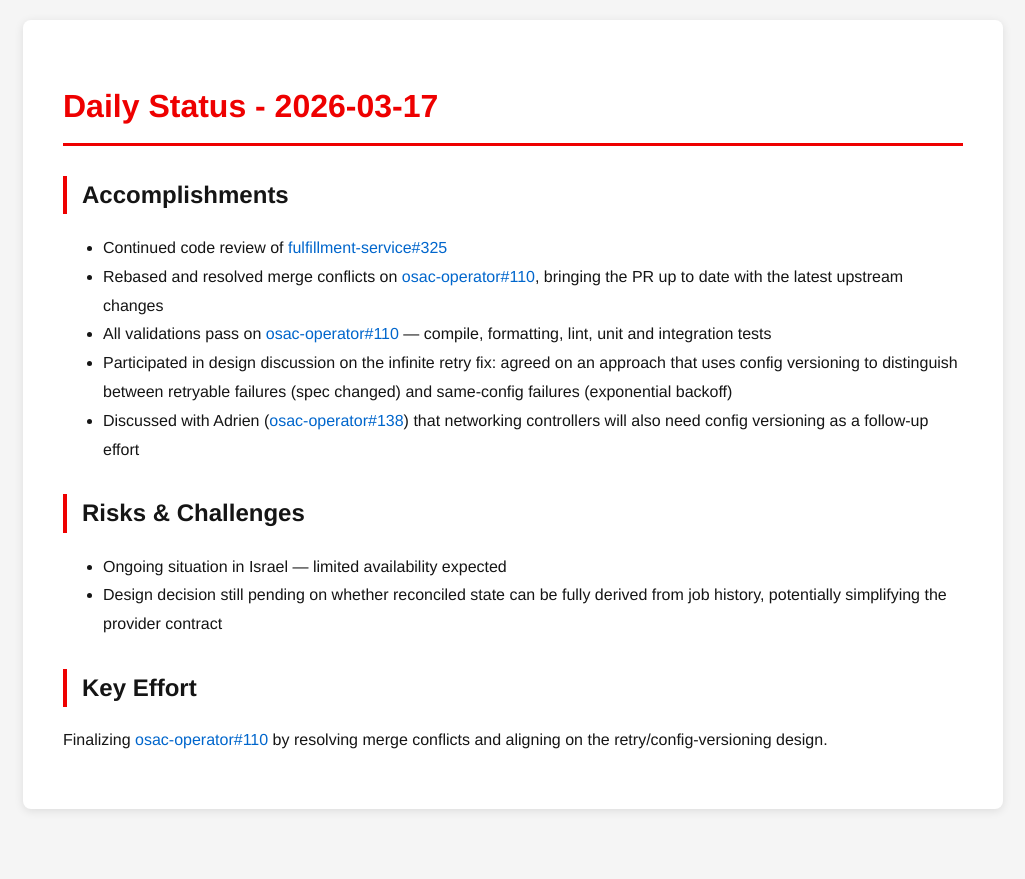
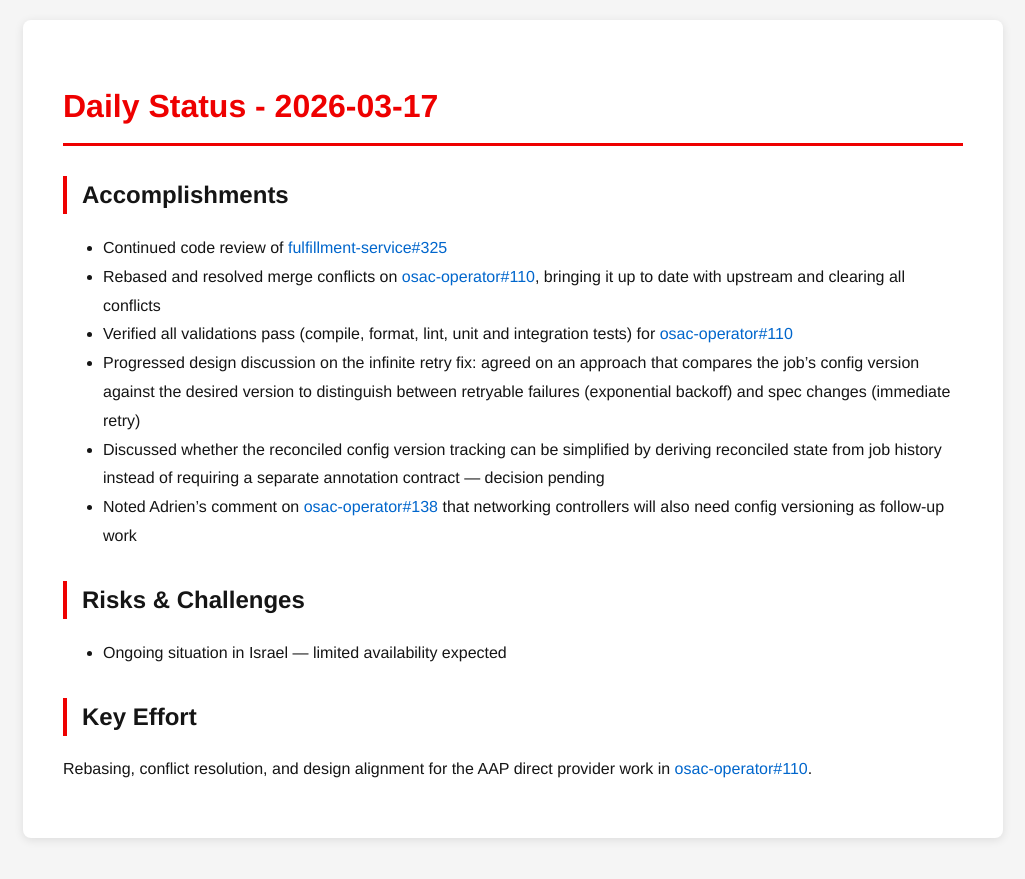
Before and after one commit to tzvatot/daily-status, a Jekyll site: the page built from 2026-03-17.md, in a window 1280 px wide. Shown: the top 879 px of the page, without its empty margins (127-1152 px from the left). Built offline with Jekyll 4.4.1, drawn with Linux system fonts in a browser that asks for light colours.

Commit message:
Daily status update - 2026-03-17

```diff
--- a/2026-03-17.md
+++ b/2026-03-17.md
@@ -8,14 +8,14 @@
 
 ## Accomplishments
 - Continued code review of [fulfillment-service#325](https://github.com/osac-project/fulfillment-service/pull/325)
-- Rebased and resolved merge conflicts on [osac-operator#110](https://github.com/osac-project/osac-operator/pull/110), bringing the PR up to date with the latest upstream changes
-- All validations pass on [osac-operator#110](https://github.com/osac-project/osac-operator/pull/110) — compile, formatting, lint, unit and integration tests
-- Participated in design discussion on the infinite retry fix: agreed on an approach that uses config versioning to distinguish between retryable failures (spec changed) and same-config failures (exponential backoff)
-- Discussed with Adrien ([osac-operator#138](https://github.com/osac-project/osac-operator/pull/138)) that networking controllers will also need config versioning as a follow-up effort
+- Rebased and resolved merge conflicts on [osac-operator#110](https://github.com/osac-project/osac-operator/pull/110), bringing it up to date with upstream and clearing all conflicts
+- Verified all validations pass (compile, format, lint, unit and integration tests) for [osac-operator#110](https://github.com/osac-project/osac-operator/pull/110)
+- Progressed design discussion on the infinite retry fix: agreed on an approach that compares the job's config version against the desired version to distinguish between retryable failures (exponential backoff) and spec changes (immediate retry)
+- Discussed whether the reconciled config version tracking can be simplified by deriving reconciled state from job history instead of requiring a separate annotation contract — decision pending
+- Noted Adrien's comment on [osac-operator#138](https://github.com/osac-project/osac-operator/pull/138) that networking controllers will also need config versioning as follow-up work
 
 ## Risks & Challenges
 - Ongoing situation in Israel — limited availability expected
-- Design decision still pending on whether reconciled state can be fully derived from job history, potentially simplifying the provider contract
 
 ## Key Effort
-Finalizing [osac-operator#110](https://github.com/osac-project/osac-operator/pull/110) by resolving merge conflicts and aligning on the retry/config-versioning design.
+Rebasing, conflict resolution, and design alignment for the AAP direct provider work in [osac-operator#110](https://github.com/osac-project/osac-operator/pull/110).
```
